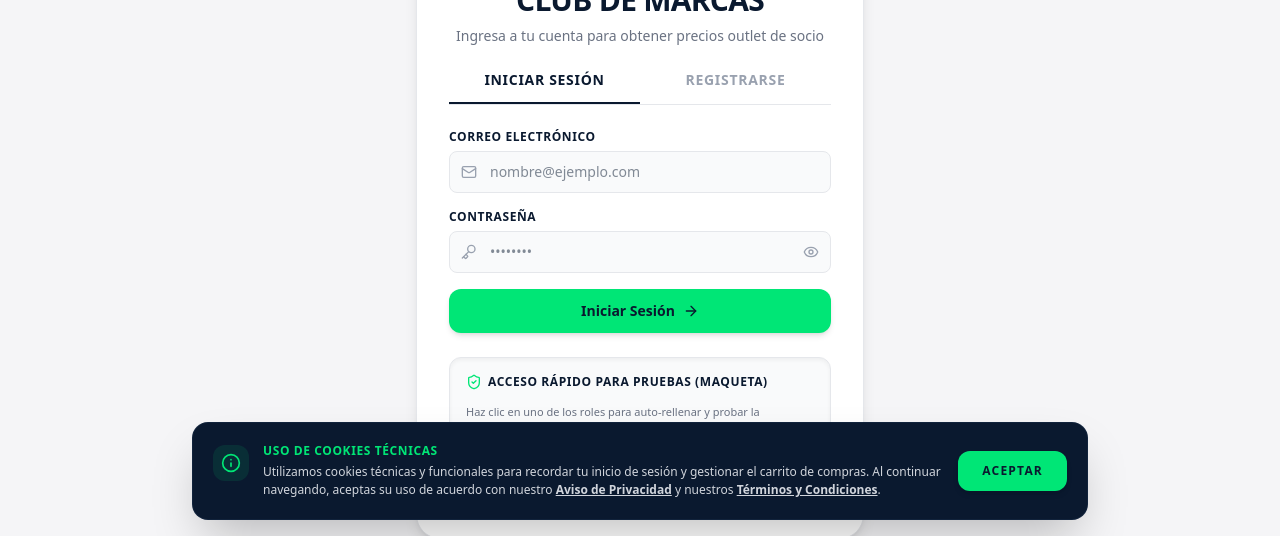
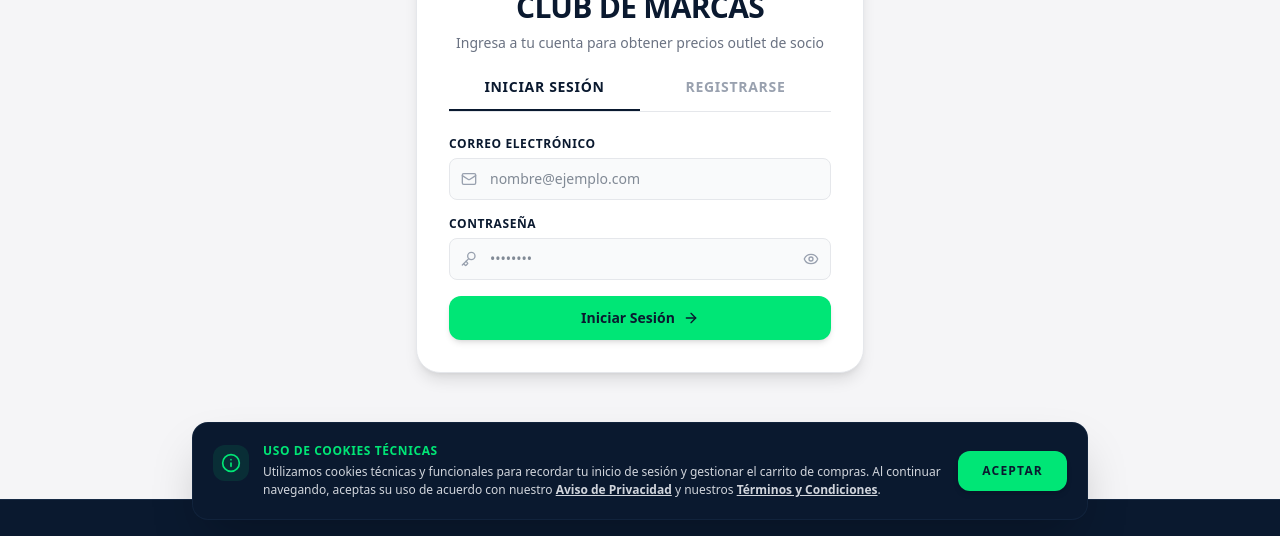
Before and after one commit to Masio84/Club-de-Marcas, a Next.js app: page /login in a window 1280 px wide. Shown: the part 264-800 px from the top of the page. Built offline with nearby package versions, Linux system fonts and the light colour scheme; no server answers; the database is empty.

Commit message:
feat: hide developer test quick login card when Supabase is configured

```diff
--- a/src/components/AuthForm.tsx
+++ b/src/components/AuthForm.tsx
@@ -258,6 +258,7 @@ export default function AuthForm() {
       </form>
 
       {/* CREDENCIALES DE PRUEBA RÁPIDA (Solo visible si Supabase no está configurado, o para facilitar testing) */}
+      {!(!!process.env.NEXT_PUBLIC_SUPABASE_URL && process.env.NEXT_PUBLIC_SUPABASE_URL !== 'https://placeholder.supabase.co') && (
         <div className="bg-gray-50 border border-gray-200 rounded-xl p-4 space-y-3.5 shadow-inner">
           <div className="flex items-center space-x-1.5 text-xs font-bold text-navy uppercase tracking-wider">
             <ShieldCheck className="w-4 h-4 text-emerald" />
@@ -287,6 +288,7 @@ export default function AuthForm() {
             </button>
           </div>
         </div>
+      )}
     </div>
   )
 }
```
Lines whose indentation alone changed are shown as unchanged.
